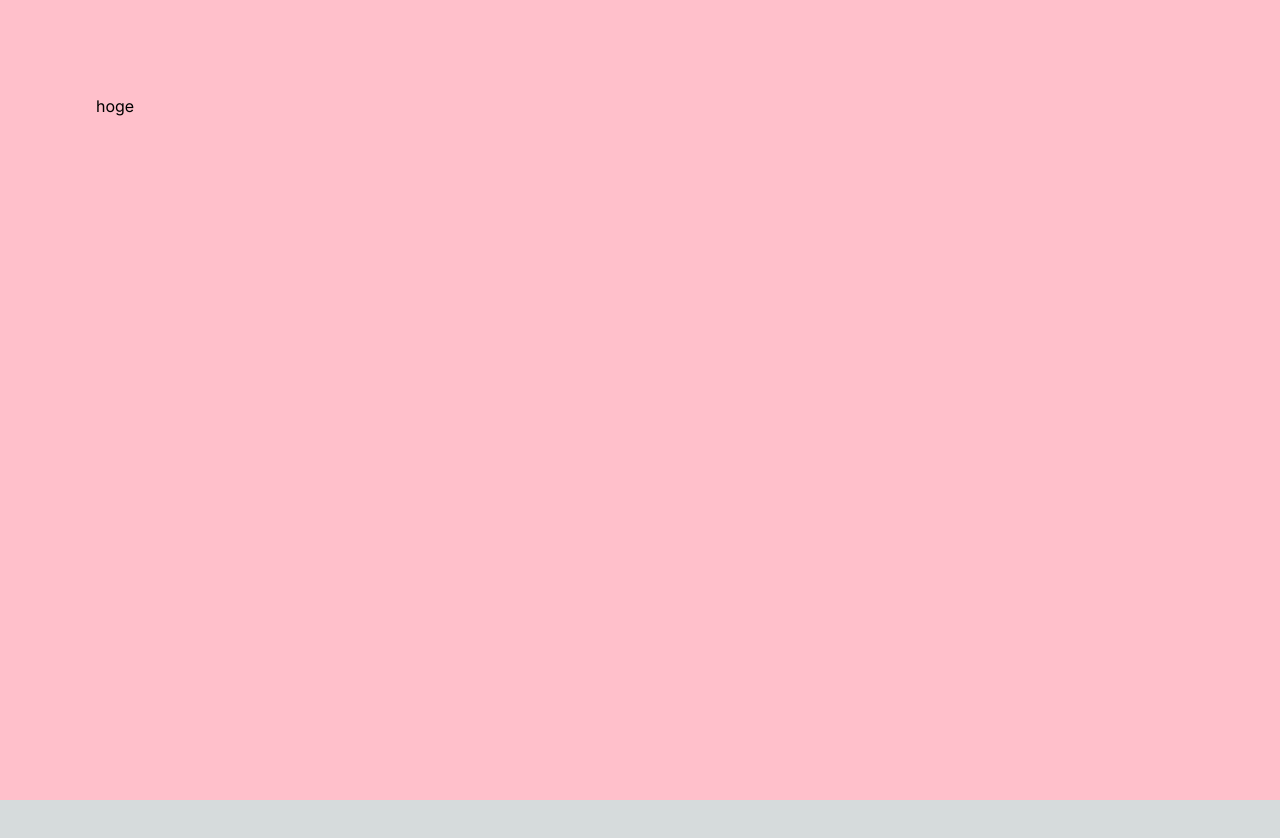
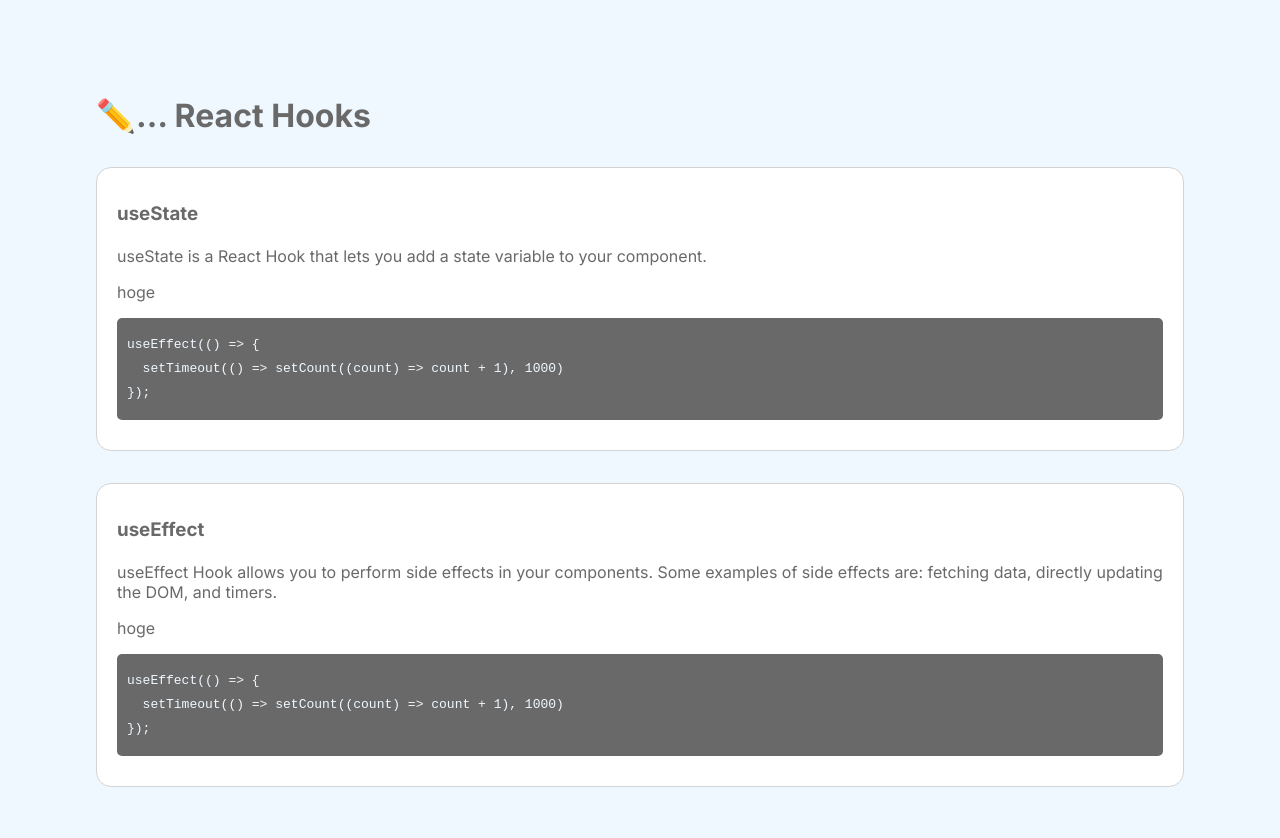
Before and after one commit to azusaw/react-hooks, a Next.js app: page / in a window 1280 px wide. Shown: the top 838 px of the page. Before the commit the page ends 800 px from the top, so only its background shows below. Built offline with nearby package versions, Linux system fonts and the light colour scheme.

Commit message:
create card component

```diff
--- a/src/app/globals.css
+++ b/src/app/globals.css
@@ -95,9 +95,30 @@ body {
     rgb(var(--background-start-rgb));
 }
 
+h1 {
+  font-weight: bold;
+}
+
+h3 {
+  line-height: 2rem;
+  margin-bottom: 1rem;
+}
+
+p {
+  margin-bottom: 1rem;
+}
+
 a {
   color: inherit;
   text-decoration: none;
+}
+
+pre {
+  padding: 15px 10px;
+  border-radius: 5px;
+  background-color: dimgray;
+  color: aliceblue;
+  line-height: 1.5rem;
 }
 
 @media (prefers-color-scheme: dark) {
--- a/src/app/layout.tsx
+++ b/src/app/layout.tsx
@@ -1,22 +1,23 @@
-import './globals.css'
-import type { Metadata } from 'next'
-import { Inter } from 'next/font/google'
+import "./globals.css";
+import type { Metadata } from "next";
+import { Inter } from "next/font/google";
+import React from "react";
 
-const inter = Inter({ subsets: ['latin'] })
+const inter = Inter({ subsets: ["latin"] });
 
 export const metadata: Metadata = {
-  title: 'Create Next App',
-  description: 'Generated by create next app',
-}
+  title: "Reach Hooks",
+  description: "Study React hooks with a examples!",
+};
 
 export default function RootLayout({
   children,
 }: {
-  children: React.ReactNode
+  children: React.ReactNode;
 }) {
   return (
     <html lang="en">
       <body className={inter.className}>{children}</body>
     </html>
-  )
+  );
 }
--- a/src/app/page.module.css
+++ b/src/app/page.module.css
@@ -1,5 +1,6 @@
 .main {
-  background-color: pink;
+  background-color: aliceblue;
   padding: 6rem;
   min-height: 100vh;
+  color: dimgray;
 }
--- a/src/app/page.tsx
+++ b/src/app/page.tsx
@@ -1,7 +1,51 @@
-import Image from "next/image";
 import styles from "./page.module.css";
 import DescriptionCard from "@/components/DescriptionCard";
 
 export default function Home() {
-  return <main className={styles.main}>hoge</main>;
+  const hooks = [
+    {
+      title: "useState",
+      descriptionEn:
+        "useState is a React Hook that lets you add a state variable to your component.",
+      descriptionJp: "hoge",
+      codeSample: (
+        <pre>
+          {"useEffect(() => {\n" +
+            "  setTimeout(() => setCount((count) => count + 1), 1000)\n" +
+            "});"}
+        </pre>
+      ),
+    },
+    {
+      title: "useEffect",
+      descriptionEn:
+        "useEffect Hook allows you to perform side effects in your components.\nSome examples of side effects are: fetching data, directly updating the DOM, and timers.",
+      descriptionJp: "hoge",
+      codeSample: (
+        <pre>
+          {"useEffect(() => {\n" +
+            "  setTimeout(() => setCount((count) => count + 1), 1000)\n" +
+            "});"}
+        </pre>
+      ),
+    },
+  ];
+
+  return (
+    <main className={styles.main}>
+      <h1>✏️… React Hooks</h1>
+      <div className={styles.grid}>
+        {hooks.map((hook) => (
+          <DescriptionCard
+            title={hook.title}
+            descriptionEn={hook.descriptionEn}
+            descriptionJp={hook.descriptionJp}
+            codeSample={hook.codeSample}
+          >
+            <div></div>
+          </DescriptionCard>
+        ))}
+      </div>
+    </main>
+  );
 }
--- /dev/null
+++ b/src/components/DescriptionCard.module.css
@@ -0,0 +1,7 @@
+.card {
+  background-color: white;
+  border-radius: 15px;
+  padding: 30px 20px;
+  margin: 2rem 0;
+  border: lightgray solid 1px;
+}
--- /dev/null
+++ b/src/components/DescriptionCard.tsx
@@ -0,0 +1,22 @@
+import styles from "./DescriptionCard.module.css";
+import React, { ReactElement } from "react";
+
+type Props = {
+  title: string;
+  descriptionEn: string;
+  descriptionJp: string;
+  codeSample: ReactElement;
+  children: ReactElement;
+};
+
+const DescriptionCard: React.FC<Props> = (props) => {
+  return (
+    <div className={styles.card}>
+      <h3 className={styles.title}>{props.title}</h3>
+      <p>{props.descriptionEn}</p>
+      <p>{props.descriptionJp}</p>
+      {props.codeSample}
+    </div>
+  );
+};
+export default DescriptionCard;
```
